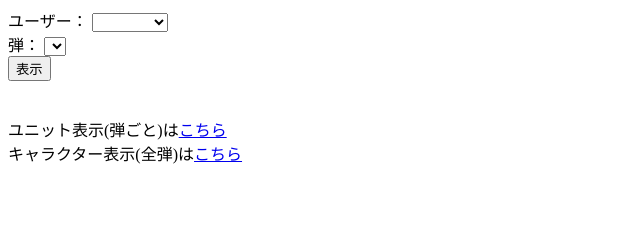
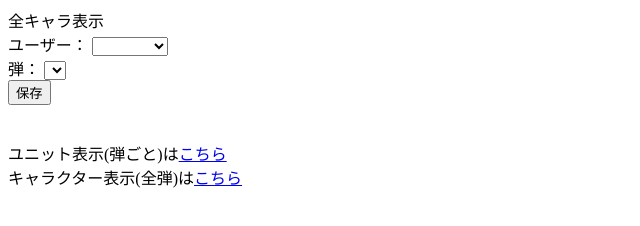
Before and after one commit to shizuku-enst/es_inventory, a plain HTML site: page 全キャラ表示/index.html in a window 1280 px wide. Shown: the whole page, without its empty margins (0-640 px from the left). Drawn offline with Linux system fonts and the light colour scheme.

Commit message:
Update index.html

```diff
--- a/全キャラ表示/index.html
+++ b/全キャラ表示/index.html
@@ -8,6 +8,7 @@
 </head>
 <link rel="stylesheet" href="./style.css" type="text/css">
 <body>
+    <div>全キャラ表示</div>
     ユーザー：
     <select id="user" onchange="versionGet(this)">
         <option></option>
@@ -18,9 +19,9 @@
 
     <div id="version_display">
         弾：
-    <select id="version"></select><br>
+    <select id="version" onchange="sheetGet(this)"></select><br>
 
-    <button onclick="memberget(this)">表示</button><br><br>
+    <button onclick="keep(this)" id="keep">保存</button><br><br>
     </div>
     <input type="text" id="usercopy" hidden>
     <input type="text" id="versioncopy"  value="none" hidden>
```
